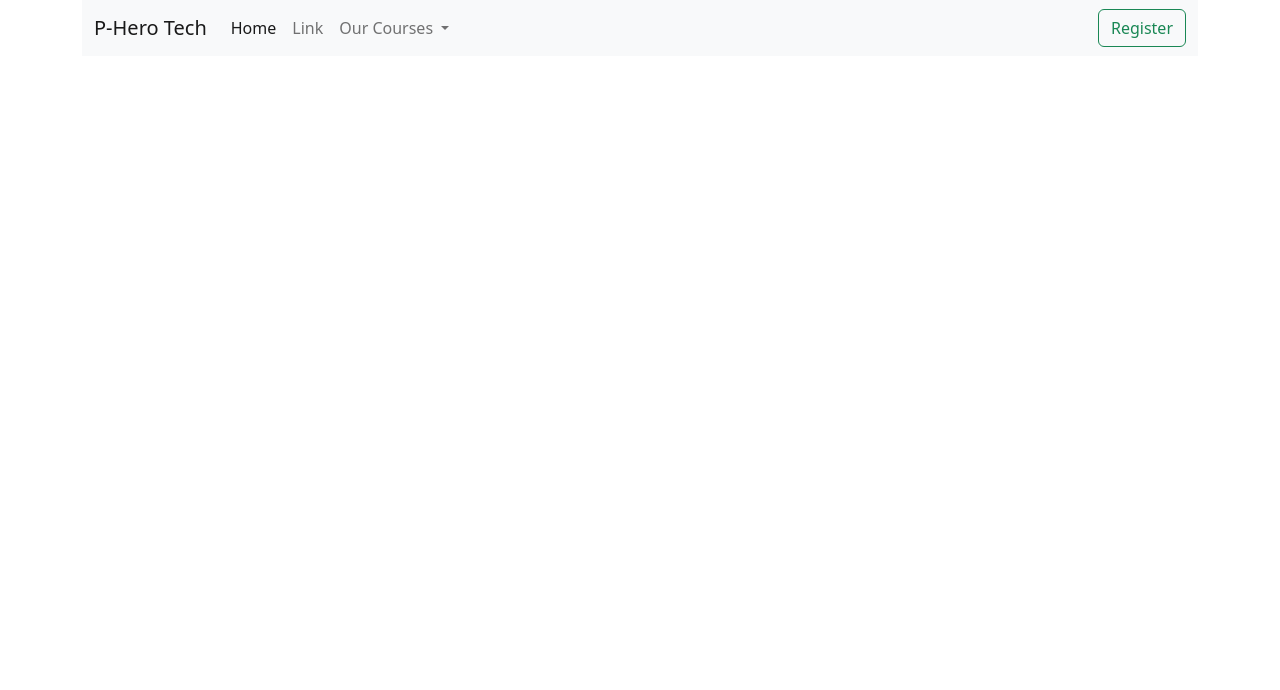
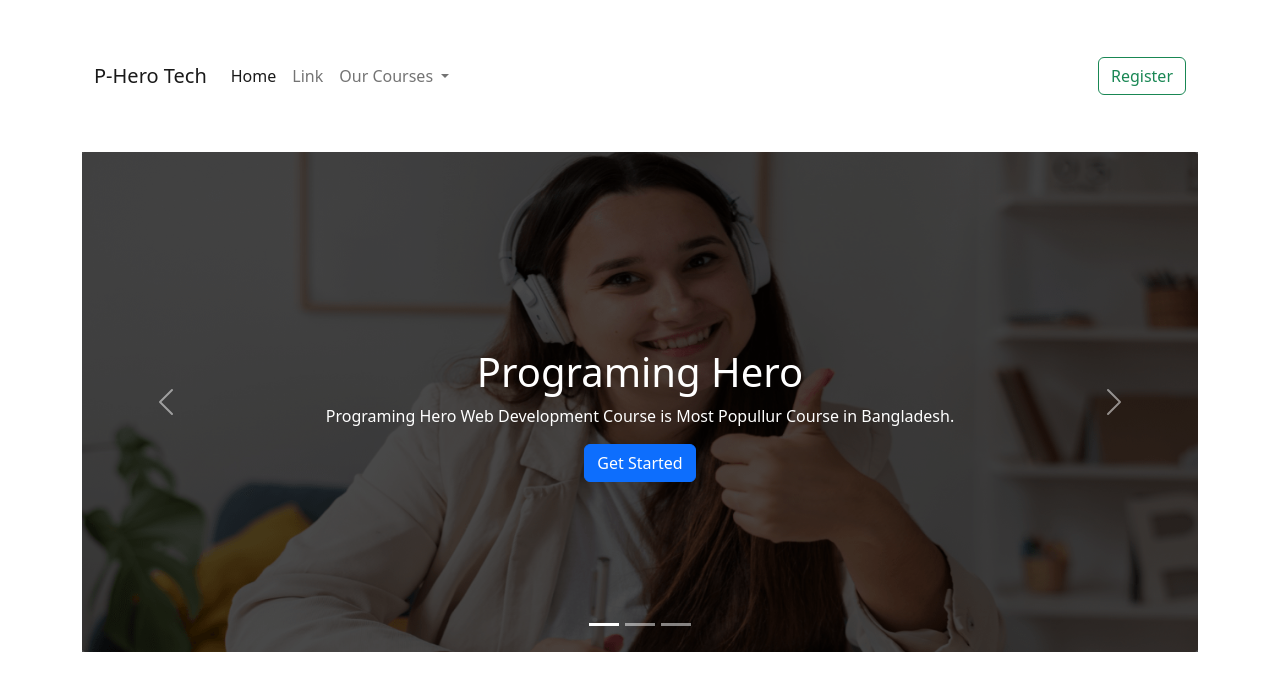
Before and after one commit to nasirullahnu/e-tech, a plain HTML site: page index.html in a window 1280 px wide. Drawn offline with nearby package versions, Linux system fonts and the light colour scheme; files that its build step writes are made by us from their sources.

Commit message:
slider added

```diff
--- a/index.html
+++ b/index.html
@@ -1,23 +1,29 @@
 <!doctype html>
 <html lang="en">
+
 <head>
     <meta charset="utf-8">
     <meta name="viewport" content="width=device-width, initial-scale=1">
     <title>P-Hero Tech</title>
     <!-- Bootstrap link  -->
-    <link href="https://cdn.jsdelivr.net/npm/bootstrap@5.2.0/dist/css/bootstrap.min.css" rel="stylesheet" integrity="sha384-gH2yIJqKdNHPEq0n4Mqa/HGKIhSkIHeL5AyhkYV8i59U5AR6csBvApHHNl/vI1Bx" crossorigin="anonymous">
+    <link href="https://cdn.jsdelivr.net/npm/bootstrap@5.2.0/dist/css/bootstrap.min.css" rel="stylesheet"
+        integrity="sha384-gH2yIJqKdNHPEq0n4Mqa/HGKIhSkIHeL5AyhkYV8i59U5AR6csBvApHHNl/vI1Bx" crossorigin="anonymous">
     <!-- custom css  -->
-    <link rel="stylesheet" href="style.css">
+    <link rel="stylesheet" href="styles/style.css">
 </head>
+
+
 <body>
     <!-- head section start -->
     <header>
         <!-- navigation start  -->
         <section class="container">
-            <nav class="navbar navbar-expand-lg bg-light">
+            <nav class="navbar navbar-expand-lg bg-light my-5 bg-transparent">
                 <div class="container-fluid">
                     <a class="navbar-brand" href="#">P-Hero Tech</a>
-                  <button class="navbar-toggler" type="button" data-bs-toggle="collapse" data-bs-target="#navbarSupportedContent" aria-controls="navbarSupportedContent" aria-expanded="false" aria-label="Toggle navigation">
+                    <button class="navbar-toggler" type="button" data-bs-toggle="collapse"
+                        data-bs-target="#navbarSupportedContent" aria-controls="navbarSupportedContent"
+                        aria-expanded="false" aria-label="Toggle navigation">
                         <span class="navbar-toggler-icon"></span>
                     </button>
                     <div class="collapse navbar-collapse" id="navbarSupportedContent">
@@ -29,7 +35,8 @@
                                 <a class="nav-link" href="#">Link</a>
                             </li>
                             <li class="nav-item dropdown">
-                        <a class="nav-link dropdown-toggle" href="#" role="button" data-bs-toggle="dropdown" aria-expanded="false">
+                                <a class="nav-link dropdown-toggle" href="#" role="button" data-bs-toggle="dropdown"
+                                    aria-expanded="false">
                                     Our Courses
                                 </a>
                                 <ul class="dropdown-menu">
@@ -37,7 +44,9 @@
                                     <li><a class="dropdown-item" href="#">Express js</a></li>
                                     <li><a class="dropdown-item" href="#">React js</a></li>
                                     <li><a class="dropdown-item" href="#">Node js</a></li>
-                          <li><hr class="dropdown-divider"></li>
+                                    <li>
+                                        <hr class="dropdown-divider">
+                                    </li>
                                     <li><a class="dropdown-item" href="#">Programing Hero Web Development</a></li>
                                 </ul>
                             </li>
@@ -51,11 +60,71 @@
         </section>
         <!-- navigation end -->
         <!-- image slider start  -->
+        <section class="container">
+            <div id="carouselExampleCaptions" class="carousel slide" data-bs-ride="false">
+                <div class="carousel-indicators">
+                    <button type="button" data-bs-target="#carouselExampleCaptions" data-bs-slide-to="0" class="active"
+                        aria-current="true" aria-label="Slide 1"></button>
+                    <button type="button" data-bs-target="#carouselExampleCaptions" data-bs-slide-to="1"
+                        aria-label="Slide 2"></button>
+                    <button type="button" data-bs-target="#carouselExampleCaptions" data-bs-slide-to="2"
+                        aria-label="Slide 3"></button>
+                </div>
+                <div class="carousel-inner">
+                    <div class="carousel-item active">
+                        <img src="images/cover/cover-1.png" class="d-block w-100" alt="..." height="500px">
+                        <div class="carousel-caption d-md-block">
+                            <h1>Programing Hero</h1>
+                            <p>Programing Hero Web Development Course is Most Popullur Course in Bangladesh.</p>
+                            <div class="slider-btn">
+                                <button type="button" class="btn btn-primary">Get Started</button>
+                            </div>
+                        </div>
+
+                    </div>
+                    <div class="carousel-item">
+                        <img src="images/cover/cover-2.jpg" class="d-block w-100" alt="..." height="500px">
+                        <div class="carousel-caption d-md-block">
+                            <h1>Programing Hero</h1>
+                            <p>Programing Hero Web Development Course is Most Popullur Course in Bangladesh.</p>
+
+                            <div class="slider-btn">
+                                <button type="button" class="btn btn-primary">Get Started</button>
+                            </div>
+                        </div>
+                    </div>
+                    <div class="carousel-item">
+                        <img src="images/cover/cover-3.jpg" class="d-block w-100" alt="..." height="500px">
+                        <div class="carousel-caption d-md-block">
+                            <h1>Programing Hero</h1>
+                            <p>Programing Hero Web Development Course is Most Popullur Course in Bangladesh.</p>
+
+                            <div class="slider-btn">
+                                <button type="button" class="btn btn-primary">Get Started</button>
+                            </div>
+                        </div>
+                    </div>
+                </div>
+                <button class="carousel-control-prev" type="button" data-bs-target="#carouselExampleCaptions"
+                    data-bs-slide="prev">
+                    <span class="carousel-control-prev-icon" aria-hidden="true"></span>
+                    <span class="visually-hidden">Previous</span>
+                </button>
+                <button class="carousel-control-next" type="button" data-bs-target="#carouselExampleCaptions"
+                    data-bs-slide="next">
+                    <span class="carousel-control-next-icon" aria-hidden="true"></span>
+                    <span class="visually-hidden">Next</span>
+                </button>
+            </div>
+        </section>
 
         <!-- image slider end  -->
     </header>
     <!-- head section end -->
 
-    <script src="https://cdn.jsdelivr.net/npm/bootstrap@5.2.0/dist/js/bootstrap.bundle.min.js" integrity="sha384-A3rJD856KowSb7dwlZdYEkO39Gagi7vIsF0jrRAoQmDKKtQBHUuLZ9AsSv4jD4Xa" crossorigin="anonymous"></script>
+    <script src="https://cdn.jsdelivr.net/npm/bootstrap@5.2.0/dist/js/bootstrap.bundle.min.js"
+        integrity="sha384-A3rJD856KowSb7dwlZdYEkO39Gagi7vIsF0jrRAoQmDKKtQBHUuLZ9AsSv4jD4Xa"
+        crossorigin="anonymous"></script>
 </body>
+
 </html>
--- a/styles/style.css
+++ b/styles/style.css
@@ -0,0 +1,14 @@
+.carousel-item::before{
+    content: "";
+    display: black;
+    position: absolute;
+    top: 0;
+    left: 0;
+    bottom: 0;
+    right: 0;
+    background: #000;
+    opacity: 0.7;
+}
+.carousel-caption{
+    bottom: 150px;
+}
```
Lines whose indentation alone changed are shown as unchanged.
